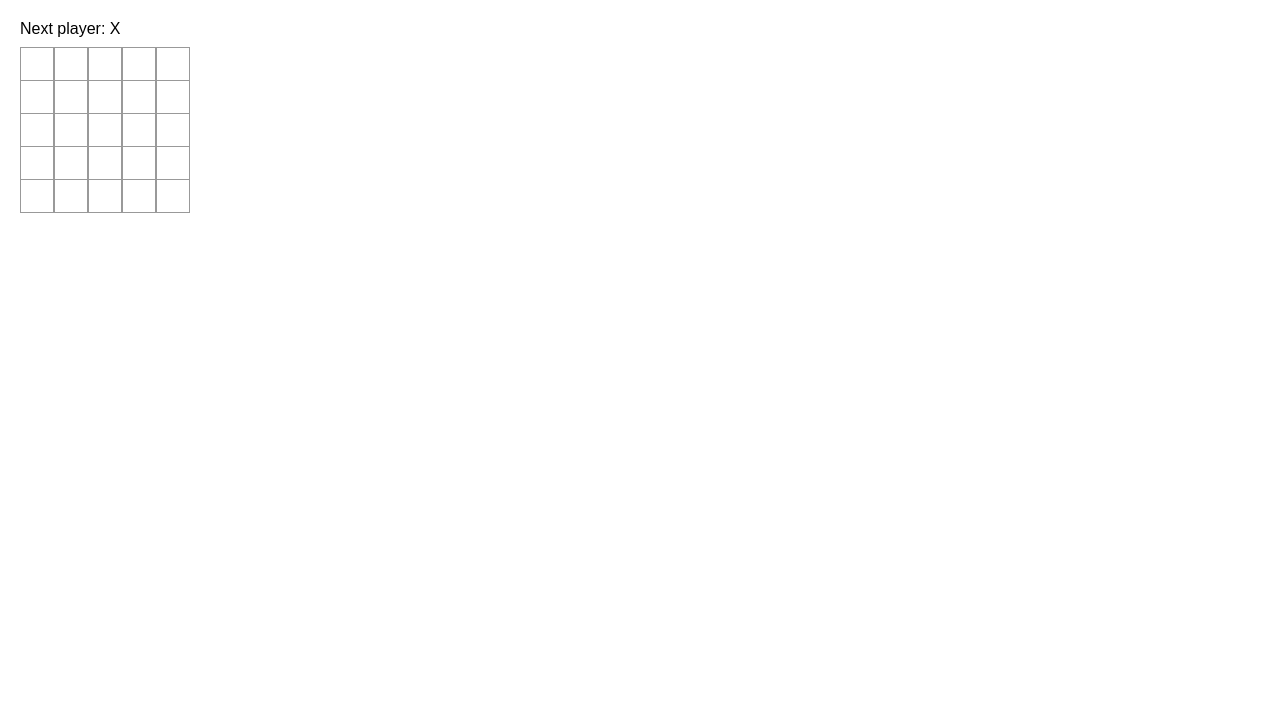
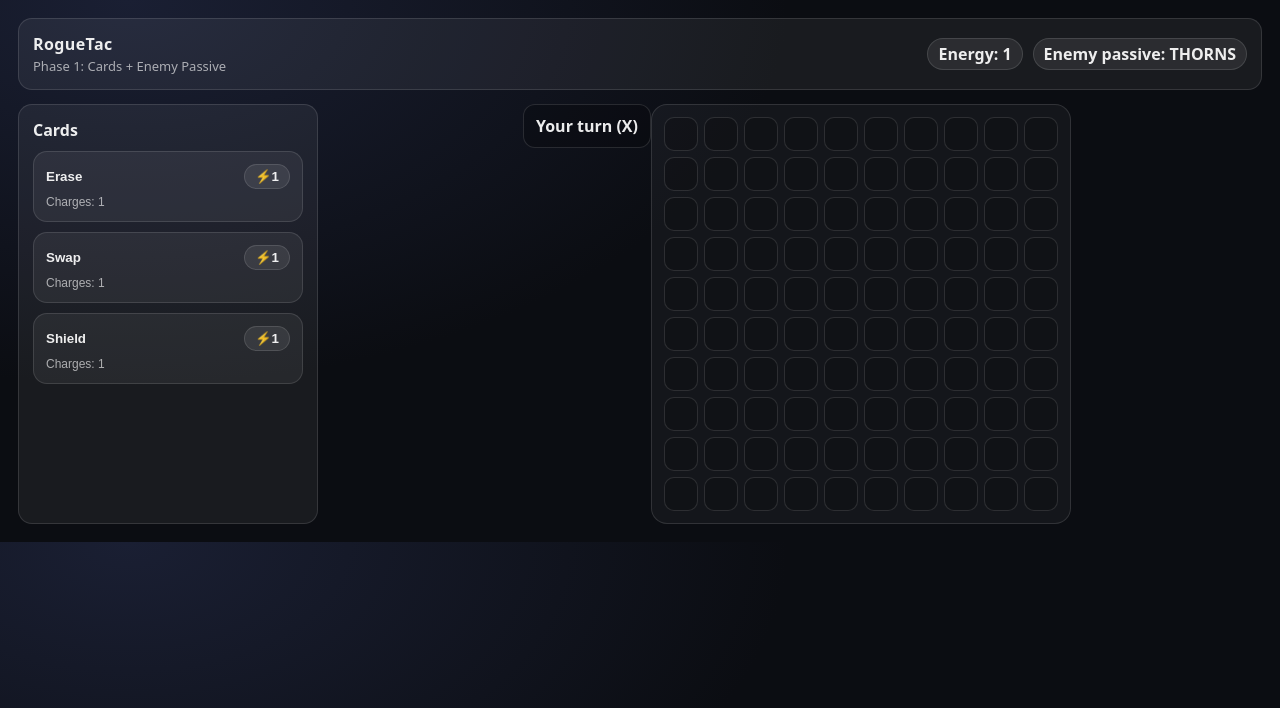
Before and after one commit to Ave04/TicTacRogue, a React (Create React App) app: page / in a window 1280 px wide. Shown: the top 708 px of the page. Built offline with nearby package versions, Linux system fonts and the light colour scheme.

Commit message:
added visual layout + roguelike elements

```diff
--- a/src/App.jsx
+++ b/src/App.jsx
@@ -1,24 +1,261 @@
-import { useState } from "react";
-import Board from "./components/board";
+import { useState, useMemo } from "react";
+import Board, { calculateWinner } from "./components/board";
+
+const CARD_DEFS = {
+  ERASE: { id: "ERASE", name: "Erase", cost: 1, target: "single" },
+  SWAP: { id: "SWAP", name: "Swap", cost: 1, target: "double" },
+  SHIELD: { id: "SHIELD", name: "Shield", cost: 1, target: "single" },
+};
+
+function tickLocks(locks) {
+  const next = {};
+  for (const key of Object.keys(locks)) {
+    const i = Number(key);
+    const t = locks[i] - 1;
+    if (t > 0) next[i] = t;
+  }
+  return next;
+}
+
+function randomEmptyIndex(squares, locks) {
+  const empties = [];
+  for (let i = 0; i < squares.length; i++) {
+    if (squares[i] === null && !locks[i]) empties.push(i);
+  }
+  if (empties.length === 0) return null;
+  return empties[Math.floor(Math.random() * empties.length)];
+}
+
+function applyEnemyPassive_THORNS({ squares, locks, enemySymbol }) {
+  // 25% chance to place an enemy mark in a random empty square
+  if (Math.random() >= 0.25) return squares;
+  const i = randomEmptyIndex(squares, locks);
+  if (i === null) return squares;
+  const next = squares.slice();
+  next[i] = enemySymbol;
+  return next;
+}
 
 export default function Game() {
-  const N = 5;
+  // basic grid for core game
+  const N = 10;
+
+  const [startSymbol] = useState("X");
+  const playerSymbol = startSymbol;
+  const enemySymbol = playerSymbol === "X" ? "O" : "X";
+
   const [xIsNext, setXIsNext] = useState(true);
   const [history, setHistory] = useState([Array(N * N).fill(null)]);
   const currentSquares = history[history.length - 1];
 
-  function handlePlay(nextSquares) {
+  // ROGUELIKE ELEMENTS
+  const [hand, setHand] = useState([
+    { id: "ERASE", charges: 1 },
+    { id: "SWAP", charges: 1 },
+    { id: "SHIELD", charges: 1 },
+  ]);
+  const [selectedCard, setSelectedCard] = useState(null);
+  const [targets, setTargets] = useState([]);
+  const [energy, setEnergy] = useState(1);
+  const [enemyPassive] = useState({ id: "THORNS" });
+  const [locks, setLocks] = useState({});
+
+  const winner = useMemo(
+    () => calculateWinner(currentSquares, N),
+    [currentSquares, N]
+  );
+  const isPlayersTurn =
+    (xIsNext && playerSymbol === "X") || (!xIsNext && playerSymbol === "O");
+
+  function setBoard(nextSquares) {
     setHistory([...history, nextSquares]);
     setXIsNext(!xIsNext);
   }
 
+  function canPlayCard(cardId) {
+    const def = CARD_DEFS[cardId];
+    const card = hand.find((c) => c.id === cardId);
+    if (!def || !card) return false;
+    if (!isPlayersTurn) return false;
+    if (winner) return false;
+    if (energy < def.cost) return false;
+    if (card.charges <= 0) return false;
+    return true;
+  }
+
+  function spendCard(cardId) {
+    const def = CARD_DEFS[cardId];
+    setEnergy((e) => e - def.cost);
+    setHand((prev) =>
+      prev.map((c) => (c.id === cardId ? { ...c, charges: c.charges - 1 } : c))
+    );
+    setSelectedCard(null);
+    setTargets([]);
+  }
+
+  function applyCardSingle(cardId, i, squares) {
+    if (locks[i]) return { ok: false, squares };
+
+    if (cardId === "ERASE") {
+      if (squares[i] === null) return { ok: false, squares };
+      const next = squares.slice();
+      next[i] = null;
+      return { ok: true, squares: next };
+    }
+
+    if (cardId === "SHIELD") {
+      setLocks((prev) => ({ ...prev, [i]: 2 }));
+      return { ok: true, squares };
+    }
+
+    return { ok: false, squares };
+  }
+
+  function applyCardSwap(i1, i2, squares) {
+    if (i1 === i2) return { ok: false, squares };
+    if (locks[i1] || locks[i2]) return { ok: false, squares };
+    const next = squares.slice();
+    const tmp = next[i1];
+    next[i1] = next[i2];
+    next[i2] = tmp;
+    return { ok: true, squares: next };
+  }
+
+  function handleSquareClick(i) {
+    if (winner) return;
+
+    // Card targeting mode
+    if (selectedCard) {
+      if (!canPlayCard(selectedCard)) return;
+
+      const def = CARD_DEFS[selectedCard];
+      if (def.target === "single") {
+        const { ok, squares: after } = applyCardSingle(
+          selectedCard,
+          i,
+          currentSquares
+        );
+        if (ok) {
+          // SHIELD might not change squares; ERASE might
+          if (after !== currentSquares) setHistory([...history, after]);
+          spendCard(selectedCard);
+        }
+        return;
+      }
+
+      if (def.target === "double") {
+        const nextTargets = [...targets, i];
+        setTargets(nextTargets);
+        if (nextTargets.length === 2) {
+          const { ok, squares: after } = applyCardSwap(
+            nextTargets[0],
+            nextTargets[1],
+            currentSquares
+          );
+          if (ok) {
+            setHistory([...history, after]);
+            spendCard(selectedCard);
+          } else {
+            setTargets([]);
+          }
+        }
+        return;
+      }
+    }
+
+    // Normal move mode
+    if (!isPlayersTurn) return;
+    if (locks[i]) return;
+    if (currentSquares[i]) return;
+
+    // place player's symbol
+    let next = currentSquares.slice();
+    next[i] = isPlayersTurn ? playerSymbol : enemySymbol;
+
+    // tick locks after a move
+    const nextLocks = tickLocks(locks);
+    setLocks(nextLocks);
+
+    // enemy passive triggers after player move (chaos)
+    if (enemyPassive.id === "THORNS") {
+      next = applyEnemyPassive_THORNS({
+        squares: next,
+        locks: nextLocks,
+        enemySymbol,
+      });
+    }
+
+    setBoard(next);
+
+    // Simple energy regen each turn for now
+    setEnergy(1);
+  }
+
+  const statusText = winner
+    ? `Winner: ${winner}`
+    : `${isPlayersTurn ? "Your" : "Enemy"} turn (${
+        isPlayersTurn ? playerSymbol : enemySymbol
+      })`;
+
   return (
-    <Board
-      N={N}
-      squares={currentSquares}
-      xIsNext={xIsNext}
-      onPlay={handlePlay}
-      winLength={N}
-    />
+    <div className="page">
+      <div className="header">
+        <div>
+          <div className="title">RogueTac</div>
+          <div className="subtitle">Phase 1: Cards + Enemy Passive</div>
+        </div>
+
+        <div className="hud">
+          <div className="pill">Energy: {energy}</div>
+          <div className="pill">Enemy passive: {enemyPassive.id}</div>
+        </div>
+      </div>
+
+      <div className="content">
+        <div className="left">
+          <div className="panelTitle">Cards</div>
+          <div className="cards">
+            {hand.map((c) => {
+              const def = CARD_DEFS[c.id];
+              const playable = canPlayCard(c.id);
+              const selected = selectedCard === c.id;
+
+              return (
+                <button
+                  key={c.id}
+                  className={`card ${selected ? "selected" : ""}`}
+                  disabled={!playable}
+                  onClick={() => {
+                    setTargets([]);
+                    setSelectedCard((prev) => (prev === c.id ? null : c.id));
+                  }}
+                >
+                  <div className="cardTop">
+                    <span className="cardName">{def.name}</span>
+                    <span className="pill">⚡{def.cost}</span>
+                  </div>
+                  <div className="small">Charges: {c.charges}</div>
+                  {selected && def.target === "double" && (
+                    <div className="small">
+                      Pick 2 squares ({targets.length}/2)
+                    </div>
+                  )}
+                </button>
+              );
+            })}
+          </div>
+        </div>
+
+        <div className="center">
+          <Board
+            N={N}
+            squares={currentSquares}
+            locks={locks}
+            onSquareClick={handleSquareClick}
+            statusText={statusText}
+          />
+        </div>
+      </div>
+    </div>
   );
 }
--- a/src/components/board.jsx
+++ b/src/components/board.jsx
@@ -1,10 +1,4 @@
-function Square({ value, onSquareClick }) {
-  return (
-    <button className="square" onClick={onSquareClick}>
-      {value}
-    </button>
-  );
-}
+import Square from "./square";
 
 function makeLines(N) {
   const lines = [];
@@ -33,7 +27,7 @@ function makeLines(N) {
   return lines;
 }
 
-function calculateWinner(squares, N) {
+export function calculateWinner(squares, N) {
   const lines = makeLines(N);
 
   for (const line of lines) {
@@ -53,22 +47,16 @@ function calculateWinner(squares, N) {
   return null;
 }
 
-export default function Board({ N, squares, xIsNext, onPlay }) {
-  const winner = calculateWinner(squares, N);
-
-  function handleClick(i) {
-    if (squares[i] || winner) return;
-
-    const nextSquares = squares.slice();
-    nextSquares[i] = xIsNext ? "X" : "O";
-    onPlay(nextSquares);
-  }
-
+export default function Board({
+  N,
+  squares,
+  locks = {},
+  onSquareClick,
+  statusText,
+}) {
   return (
     <>
-      <div className="status">
-        {winner ? `Winner: ${winner}` : `Next player: ${xIsNext ? "X" : "O"}`}
-      </div>
+      <div className="status">{statusText}</div>
 
       <div
         className="board"
@@ -76,10 +64,16 @@ export default function Board({ N, squares, xIsNext, onPlay }) {
           display: "grid",
           gridTemplateColumns: `repeat(${N}, 34px)`,
           width: "fit-content",
+          gap: "6px",
         }}
       >
         {squares.map((value, i) => (
-          <Square key={i} value={value} onSquareClick={() => handleClick(i)} />
+          <Square
+            key={i}
+            value={value}
+            isLocked={Boolean(locks[i])}
+            onSquareClick={() => onSquareClick(i)}
+          />
         ))}
       </div>
     </>
--- /dev/null
+++ b/src/components/square.jsx
@@ -0,0 +1,10 @@
+export default function Square({ value, onSquareClick, isLocked }) {
+  return (
+    <button
+      className={`square ${isLocked ? "locked" : ""}`}
+      onClick={onSquareClick}
+    >
+      {value}
+    </button>
+  );
+}
--- a/src/styles.css
+++ b/src/styles.css
@@ -1,90 +1,166 @@
-* {
-  box-sizing: border-box;
+:root {
+  --bg: #0b0d12;
+  --panel: rgba(255, 255, 255, 0.06);
+  --panel2: rgba(255, 255, 255, 0.08);
+  --text: rgba(255, 255, 255, 0.92);
+  --muted: rgba(255, 255, 255, 0.62);
+  --border: rgba(255, 255, 255, 0.12);
 }
 
 body {
-  font-family: sans-serif;
-  margin: 20px;
-  padding: 0;
+  margin: 0;
+  background: radial-gradient(
+    1200px 700px at 10% 0%,
+    #1a1f33 0%,
+    var(--bg) 55%
+  );
+  color: var(--text);
+  font-family: ui-sans-serif, system-ui, -apple-system, Segoe UI, Roboto,
+    Helvetica, Arial;
 }
 
-h1 {
-  margin-top: 0;
-  font-size: 22px;
+.page {
+  padding: 18px;
 }
 
-h2 {
-  margin-top: 0;
-  font-size: 20px;
+.header {
+  display: flex;
+  justify-content: space-between;
+  align-items: center;
+  gap: 12px;
+  padding: 14px;
+  border: 1px solid var(--border);
+  border-radius: 14px;
+  background: var(--panel);
 }
 
-h3 {
-  margin-top: 0;
-  font-size: 18px;
+.title {
+  font-weight: 900;
+  letter-spacing: 0.4px;
+}
+.subtitle {
+  color: var(--muted);
+  font-size: 13px;
+  margin-top: 2px;
 }
 
-h4 {
-  margin-top: 0;
-  font-size: 16px;
+.hud {
+  display: flex;
+  gap: 10px;
+  flex-wrap: wrap;
 }
 
-h5 {
-  margin-top: 0;
-  font-size: 14px;
+.pill {
+  border: 1px solid var(--border);
+  padding: 4px 10px;
+  border-radius: 999px;
+  background: var(--panel2);
+  font-weight: 800;
 }
 
-h6 {
-  margin-top: 0;
-  font-size: 12px;
+.content {
+  margin-top: 14px;
+  display: grid;
+  grid-template-columns: 300px 1fr;
+  gap: 14px;
 }
 
-code {
-  font-size: 1.2em;
+@media (max-width: 900px) {
+  .content {
+    grid-template-columns: 1fr;
+  }
 }
 
-ul {
-  padding-inline-start: 20px;
+.left {
+  border: 1px solid var(--border);
+  border-radius: 14px;
+  background: var(--panel);
+  padding: 14px;
 }
 
-* {
-  box-sizing: border-box;
+.panelTitle {
+  font-weight: 900;
+  margin-bottom: 10px;
 }
 
-body {
-  font-family: sans-serif;
-  margin: 20px;
-  padding: 0;
+.cards {
+  display: flex;
+  flex-direction: column;
+  gap: 10px;
+}
+
+.card {
+  text-align: left;
+  border: 1px solid var(--border);
+  background: rgba(255, 255, 255, 0.06);
+  color: var(--text);
+  border-radius: 14px;
+  padding: 12px;
+  cursor: pointer;
+}
+.card:hover {
+  filter: brightness(1.08);
+}
+.card:disabled {
+  opacity: 0.45;
+  cursor: not-allowed;
+}
+.card.selected {
+  background: rgba(255, 255, 255, 0.12);
+  border-color: rgba(255, 255, 255, 0.25);
+}
+
+.cardTop {
+  display: flex;
+  justify-content: space-between;
+  align-items: center;
+}
+.cardName {
+  font-weight: 900;
+}
+.small {
+  color: var(--muted);
+  font-size: 12px;
+  margin-top: 6px;
+}
+
+.center {
+  display: flex;
+  justify-content: center;
+  align-items: flex-start;
+}
+
+.status {
+  font-weight: 900;
+  margin-bottom: 10px;
+  padding: 10px 12px;
+  border: 1px solid var(--border);
+  border-radius: 12px;
+  background: rgba(0, 0, 0, 0.2);
+}
+
+.board {
+  padding: 12px;
+  border-radius: 16px;
+  border: 1px solid var(--border);
+  background: rgba(255, 255, 255, 0.04);
 }
 
 .square {
-  background: #fff;
-  border: 1px solid #999;
-  float: left;
-  font-size: 24px;
-  font-weight: bold;
-  line-height: 34px;
+  width: 34px;
   height: 34px;
-  margin-right: -1px;
-  margin-top: -1px;
-  padding: 0;
-  text-align: center;
-  width: 34px;
+  border-radius: 10px;
+  border: 1px solid var(--border);
+  background: rgba(0, 0, 0, 0.18);
+  color: var(--text);
+  font-weight: 900;
+  cursor: pointer;
+}
+.square:hover {
+  filter: brightness(1.12);
 }
 
-.board-row:after {
-  clear: both;
-  content: '';
-  display: table;
+.square.locked {
+  outline: 2px solid rgba(255, 255, 255, 0.18);
+  background: rgba(255, 255, 255, 0.08);
 }
-
-.status {
-  margin-bottom: 10px;
-}
-.game {
-  display: flex;
-  flex-direction: row;
-}
-
-.game-info {
-  margin-left: 20px;
-}
```
